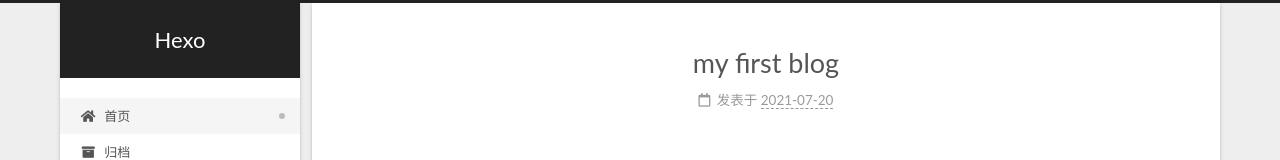
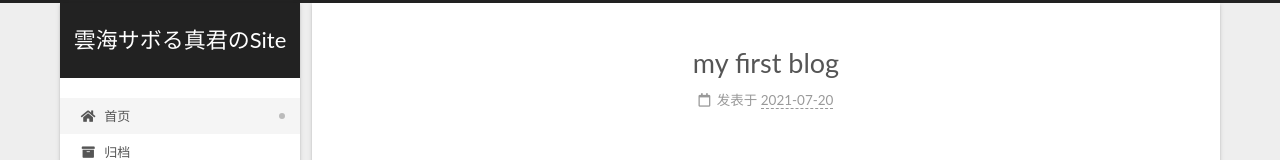
Before and after one commit to TearMermaid/TearMermaid.github.io, a plain HTML site: page index.html in a window 1280 px wide. Shown: the top 160 px of the page. Drawn offline with Linux system fonts and the light colour scheme.

Commit message:
Site updated: 2021-07-20 15:51:34

```diff
--- a/index.html
+++ b/index.html
@@ -21,9 +21,9 @@
   </script>
 
   <meta property="og:type" content="website">
-<meta property="og:title" content="Hexo">
+<meta property="og:title" content="雲海サボる真君のSite">
 <meta property="og:url" content="http://example.com/index.html">
-<meta property="og:site_name" content="Hexo">
+<meta property="og:site_name" content="雲海サボる真君のSite">
 <meta property="og:locale" content="zh_CN">
 <meta property="article:author" content="John Doe">
 <meta name="twitter:card" content="summary">
@@ -41,7 +41,7 @@
   };
 </script>
 
-  <title>Hexo</title>
+  <title>雲海サボる真君のSite</title>
 
 
 
@@ -92,7 +92,7 @@
 
     <a href="/" class="brand" rel="start">
       <span class="logo-line-before"><i></i></span>
-      <h1 class="site-title">Hexo</h1>
+      <h1 class="site-title">雲海サボる真君のSite</h1>
       <span class="logo-line-after"><i></i></span>
     </a>
   </div>
@@ -154,7 +154,7 @@
     </span>
 
     <span hidden itemprop="publisher" itemscope itemtype="http://schema.org/Organization">
-      <meta itemprop="name" content="Hexo">
+      <meta itemprop="name" content="雲海サボる真君のSite">
     </span>
       <header class="post-header">
         <h2 class="post-title" itemprop="name headline">
@@ -214,7 +214,7 @@
     </span>
 
     <span hidden itemprop="publisher" itemscope itemtype="http://schema.org/Organization">
-      <meta itemprop="name" content="Hexo">
+      <meta itemprop="name" content="雲海サボる真君のSite">
     </span>
       <header class="post-header">
         <h2 class="post-title" itemprop="name headline">
```
Also changed, not shown: 2021/07/20/hello-world/index.html (+4 -4 lines), 2021/07/20/my-first-blog/index.html (+4 -4 lines), archives/2021/07/index.html (+4 -4 lines), archives/2021/index.html (+4 -4 lines), archives/index.html (+4 -4 lines).
